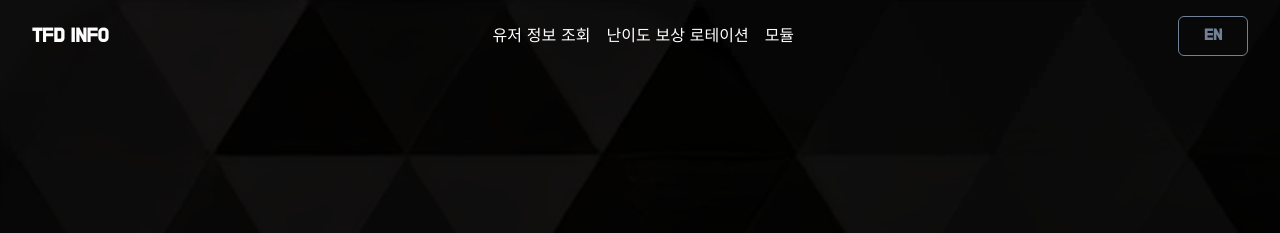
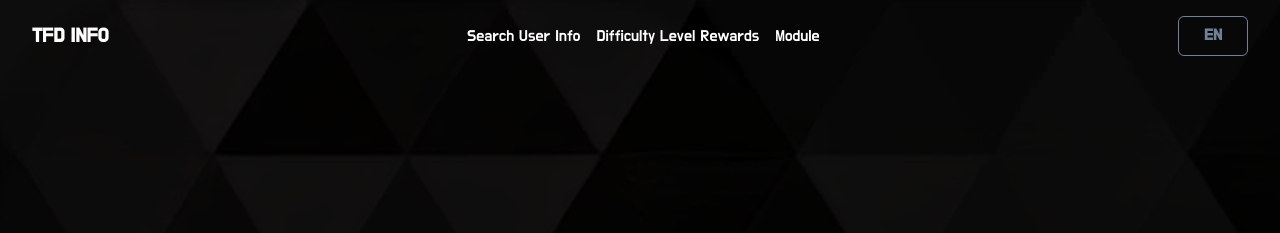
Before and after one commit to probaku1234/tfd_info, a Gatsby site in the folder front/: page / in a window 1280 px wide. Shown: the top 233 px of the page. Built offline with nearby package versions, Linux system fonts and the light colour scheme; Gatsby itself is replaced by a stand-in of ours; some packages are replaced by stand-ins of ours.

Commit message:
add  multi language support for header

```diff
--- a/front/src/components/header.tsx
+++ b/front/src/components/header.tsx
@@ -26,13 +26,13 @@ const Header = () => {
         </Box>
         <Flex flex="1" justify="center">
           <Link as={GatsbyLink} to="/user_info" mx={2}>
-            유저 정보 조회
+            {locale === 'ko' ? '유저 정보 조회': 'Search User Info'}
           </Link>
           <Link as={GatsbyLink} to="/reward_rotation" mx={2}>
-            난이도 보상 로테이션
+            {locale === 'ko' ? '난이도 보상 로테이션' : 'Difficulty Level Rewards'}
           </Link>
           <Link as={GatsbyLink} to="/modules" mx={2}>
-            모듈
+            {locale === 'ko' ? '모듈' : 'Module'}
           </Link>
         </Flex>
         <Box>
```
